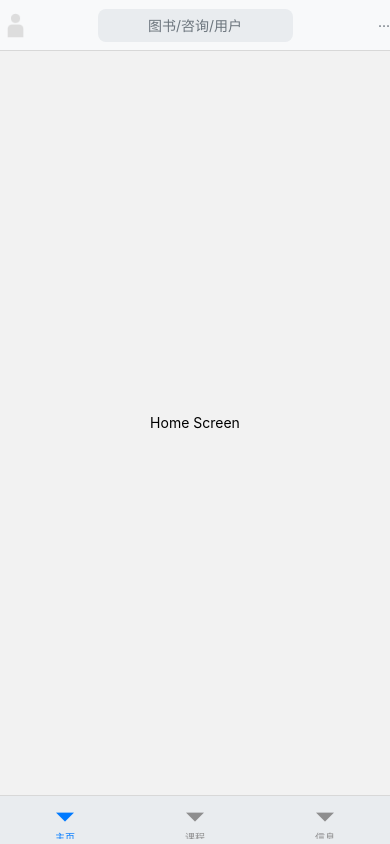
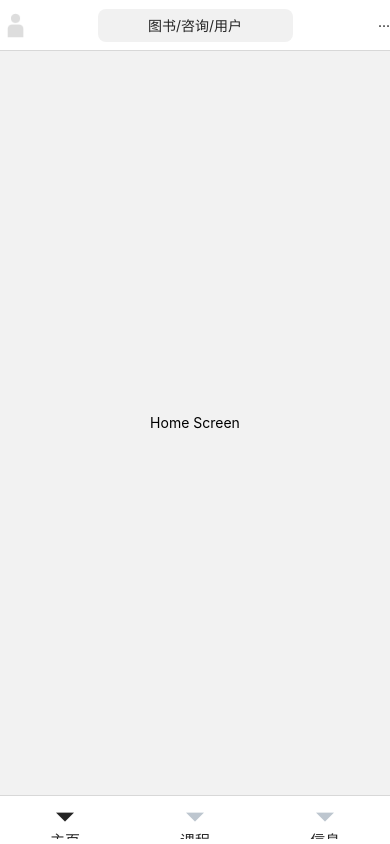
Before and after one commit to Desxiaofeng/mySDUrn, a React Native app: screen /Tab in a window 390 px wide. Built offline with nearby package versions, Linux system fonts and the light colour scheme.

Commit message:
样式更改

```diff
--- a/src/Root.tsx
+++ b/src/Root.tsx
@@ -1,16 +1,17 @@
 import React from 'react';
 import { GestureHandlerRootView } from 'react-native-gesture-handler';
-import { Platform, SafeAreaView } from 'react-native';
+import { Platform, SafeAreaView, Dimensions } from 'react-native';
 import { NavigationContainer } from '@react-navigation/native';
 import { createNativeStackNavigator } from '@react-navigation/native-stack';
+import { useTheme, ThemeProvider } from '@rneui/themed';
 
+import { theme } from './theme';
 import SearchScreen from './screen/navScreen/RecentActivityScreen';
 import RecentActivityScreen from './screen/navScreen/RecentActivityScreen';
 import TabNav from './screen/navScreen/TabNav';
 import SearchTab from './component/nav/SearchTab';
-import ProfileScreen from './screen/mainTabScreen/ProfileScreen';
-import data from './component/data';
-import theme from './theme';
+import { ProfileScreen } from './screen/mainTabScreen/ProfileScreen';
+import data from './data';
 
 //type类型
 export type StackNavParamList = {
@@ -26,11 +27,19 @@ export type TabNavParamList = {
   Message: undefined;
 };
 const Stack = createNativeStackNavigator<StackNavParamList>();
-//Root
+
 function StackNav() : React.JSX.Element {
+
+  const { theme } = useTheme();
+  const screenHeight = Dimensions.get('window').height;
+  const screenWidth = Dimensions.get('window').width;
   return (
     <Stack.Navigator
-      initialRouteName={data.init.tab}    //初始界面
+      initialRouteName={data.init.tab}
+      screenOptions={{
+        headerStyle: { backgroundColor: theme.colors.background },
+        headerTitleStyle: { color: theme.colors.black, fontSize: 18, fontWeight: 'bold' },
+      }}
     >
       <Stack.Screen
         name="Tab"
@@ -41,7 +50,11 @@ function StackNav() : React.JSX.Element {
         name="Search"
         component={SearchScreen}
         options={{
-          headerStyle: { backgroundColor: theme.default.colors.headerBackground },
+          title: '搜索',
+          headerStyle: {
+            backgroundColor: theme.colors.background,
+          },
+          headerTitleAlign: 'center',
           headerTitle: () => <SearchTab />,
         }}
       />
@@ -56,20 +69,25 @@ function StackNav() : React.JSX.Element {
     </Stack.Navigator>
   );
 }
+
 export default function Root(): React.JSX.Element {
   return (
     <>
       {(Platform.OS === 'ios') ? (
         <GestureHandlerRootView style={{ flex: 1 }}>
           <NavigationContainer>
-           <StackNav />
+            <ThemeProvider theme={theme}>
+             <StackNav />
+            </ThemeProvider>
           </NavigationContainer>
         </GestureHandlerRootView>
       ) : (
         <SafeAreaView style={{ flex: 1 }}>
           <GestureHandlerRootView style={{ flex: 1 }}>
             <NavigationContainer>
-             <StackNav />
+              <ThemeProvider theme={theme}>
+               <StackNav />
+              </ThemeProvider>
             </NavigationContainer>
           </GestureHandlerRootView>
         </SafeAreaView>
--- a/src/component/nav/SearchTab.tsx
+++ b/src/component/nav/SearchTab.tsx
@@ -6,9 +6,14 @@ import {
     TextInput,
     Keyboard,
 } from 'react-native';
-import { styles }from '../../style';
+import { useTheme } from '@rneui/themed';
+import { StyleSheet, Platform, Dimensions } from 'react-native';
 
 export default function SearchTab() {
+
+  const { theme } = useTheme();
+  const screenHeight = Dimensions.get('window').height;
+  const screenWidth = Dimensions.get('window').width;
   const inputRef = useRef<TextInput>(null);
   //自动聚焦
   useEffect(() => {
@@ -22,7 +27,16 @@ export default function SearchTab() {
     <TextInput
       ref={inputRef}
       placeholder="请输入关键词"
-        style={styles.searchBar}
+      placeholderTextColor={theme.colors.grey1}
+      style={{
+        backgroundColor: theme.colors.grey0,
+        color: theme.colors.black,
+        fontSize: 14,
+        padding: (Platform.OS === 'ios') ? (screenHeight * 0.012) : (screenHeight * 0.008),
+        width: (Platform.OS === 'ios') ? (screenWidth * 0.5) : (screenWidth * 0.5),
+        borderRadius: 8,
+        alignItems: 'center',
+      }}
       onBlur={Keyboard.dismiss}
     />
   );
--- a/src/component/data.tsx
+++ b/src/data.tsx
@@ -1,5 +1,5 @@
-import {TabNavParamList} from '../Root';
-import {StackNavParamList} from '../Root';
+import {TabNavParamList} from './Root';
+import {StackNavParamList} from './Root';
 const data = {
     user:{
         name: '喜羊羊',
--- a/src/screen/mainTabScreen/ProfileScreen.tsx
+++ b/src/screen/mainTabScreen/ProfileScreen.tsx
@@ -1,13 +1,26 @@
 import React from 'react';
-import {
-    View,
-    Text,
-} from 'react-native';
+import { View, Text, StyleSheet } from 'react-native';
+import { Button, useTheme, useThemeMode } from '@rneui/themed';
 
-export default function ProfileScreen(): React.JSX.Element {
-    return (
-        <View style={{ flex: 1, justifyContent: 'center', alignItems: 'center' }}>
-            <Text>Profile Screen</Text>
-        </View>
-    );
+// 创建主题
+export function ProfileScreen() {
+
+  const { mode, setMode } = useThemeMode();
+  const { theme } = useTheme();
+  return (
+    <View style={[styles.container, { backgroundColor: theme.colors.background }]}>
+      <Text style={{ color: theme.colors.white, marginBottom: 20 }}>
+        Current Mode: {mode}
+      </Text>
+      <Button title="Dark" onPress={()=>{setMode('dark')}} />
+      <Button title="Light" onPress={()=>{setMode('light')}} />
+    </View>
+  );
 }
+const styles = StyleSheet.create({
+  container: {
+    flex: 1,
+    justifyContent: 'center',
+    alignItems: 'center',
+  },
+});
--- a/src/screen/navScreen/TabNav.tsx
+++ b/src/screen/navScreen/TabNav.tsx
@@ -6,6 +6,7 @@ import {
   TouchableWithoutFeedback,
   Alert,
   Dimensions,
+  Platform,
 } from 'react-native';
 import { useNavigation } from '@react-navigation/native';
 import { NativeStackNavigationProp } from '@react-navigation/native-stack';
@@ -16,24 +17,27 @@ import MessageScreen from '../../screen/mainTabScreen/MessageScreen';
 import HomeScreen from '../../screen/mainTabScreen/HomeScreen';
 // import UserHeadCenter from '../../component/mainTab/UserHeadCenter';
 import { TabNavParamList, StackNavParamList} from '../../Root';
-import { styles, customTheme, screenHeight }from '../../style';
-import data from '../../component/data';
+import { useTheme } from '@rneui/themed';
+import data from '../../data';
 
 const Tab = createBottomTabNavigator<TabNavParamList>();
 
 export default function TabNav(): React.JSX.Element {
+    const screenHeight = Dimensions.get('window').height;
+    const screenWidth = Dimensions.get('window').width;
+    const { theme } = useTheme();
     const navigation = useNavigation<NativeStackNavigationProp<StackNavParamList>>();
     const [isPoem, setIsPoem] = useState(true);
     const [menuVisible, setMenuVisible] = useState({
       home: false,
       curriculum: false
     });
-    const toggleMenu = (menuKey: keyof typeof menuVisible, visible: boolean) => {
-      setMenuVisible((prev) => ({
-        ...prev,
-        [menuKey]: visible,
-      }));
-    };
+    // const toggleMenu = (menuKey: keyof typeof menuVisible, visible: boolean) => {
+    //   setMenuVisible((prev) => ({
+    //     ...prev,
+    //     [menuKey]: visible,
+    //   }));
+    // };
     const menuItems = {
       home: [
         { label: '近期活动', onPress: () => navigation.navigate('Recent') },
@@ -50,9 +54,23 @@ export default function TabNav(): React.JSX.Element {
         <Tab.Navigator
           initialRouteName={data.init.home}
           screenOptions={{
-            headerStyle: { backgroundColor: customTheme.colors.headerBackground },
-            headerTitleStyle: { fontSize: 18, fontWeight: 'bold' },
-            tabBarStyle: { backgroundColor: customTheme.colors.tabBarBackground },
+            headerStyle: { backgroundColor: theme.colors.background },
+            headerTitleStyle: { color: theme.colors.black, fontSize: 18, fontWeight: 'bold' },
+            tabBarStyle: { backgroundColor: theme.colors.background },
+            tabBarLabelStyle: { // 设置 tabBar 中文字的样式
+              fontSize: 15,
+              color: theme.colors.black,
+              fontWeight: '500',
+            },
+            // tabBarIcon: ({ color, size }) => ( // 自定义图标样式
+            //   <Icon
+            //     name="home" // 根据需要替换图标的名称
+            //     size={size || 24}
+            //     color={color || theme.colors.black}
+            //   />
+            // ),
+            tabBarActiveTintColor: theme.colors.black, // 激活状态下的文字和图标颜色
+            tabBarInactiveTintColor: theme.colors.grey4, // 非激活状态下的文字和图标颜色
           }}
         >
           <Tab.Screen
@@ -60,7 +78,13 @@ export default function TabNav(): React.JSX.Element {
             component={HomeScreen}
             options={{
               title: '主页',
-              headerStyle: styles.headerHome,
+              headerStyle: {
+                flex: 1,
+                justifyContent: 'center', // 垂直居中
+                alignItems: 'center', // 水平居中
+                backgroundColor: theme.colors.background,
+                height: (Platform.OS === 'ios') ? (screenHeight * 0.12) : (screenHeight * 0.06),
+              },
               headerTitleAlign: 'center',
               headerTitleContainerStyle: {
                 left: 0,
@@ -69,12 +93,18 @@ export default function TabNav(): React.JSX.Element {
               headerTitle: () => (
                 <TouchableOpacity
                   style={[
-                    styles.searchBar,
-                    { backgroundColor: customTheme.colors.searchBarBackground },
+                    {
+                      backgroundColor: theme.colors.grey0,
+                      padding: (Platform.OS === 'ios') ? (screenHeight * 0.012) : (screenHeight * 0.008),
+                      width: (Platform.OS === 'ios') ? (screenWidth * 0.5) : (screenWidth * 0.5),
+                      borderRadius: 8,
+                      alignItems: 'center', // 使内容居中对齐
+                    },
+                    { backgroundColor: theme.colors.grey0 },
                   ]}
                   onPress={() => navigation.navigate('Search')}
                 >
-                  <Text style={{ color: customTheme.colors.searchBarText }}>图书/咨询/用户</Text>
+                  <Text style={{ color: theme.colors.black }}>图书/咨询/用户</Text>
                 </TouchableOpacity>
               ),
               headerLeft: UserHead,
@@ -87,7 +117,7 @@ export default function TabNav(): React.JSX.Element {
                 //       onPress={() => toggleMenu('home', true)}
                 //       style={style.cdots}
                 //     >
-                      <Text style={{ color: customTheme.colors.cdotsText }}>···</Text>
+                      <Text style={{ color: theme.colors.black }}>···</Text>
                 //     </TouchableOpacity>
                 //   }
                 //   contentStyle={style.menuHome}
@@ -111,11 +141,22 @@ export default function TabNav(): React.JSX.Element {
             component={CurriculumScreen}
             options={{
               title: '课程',
-              headerStyle: styles.headerOther,
+              headerStyle: {
+                flex: 1,
+                justifyContent: 'center', // 垂直居中
+                alignItems: 'center', // 水平居中
+                backgroundColor: theme.colors.background,
+                height: (Platform.OS === 'ios') ? (screenHeight * 0.12) : (screenHeight * 0.06),
+              },
               headerTitle: () => (
                 <View>
                   <TouchableWithoutFeedback onPress={() => setIsPoem(!isPoem)}>
-                    <Text style={[styles.title, { color: customTheme.colors.titleText }]}>
+                    <Text style={[{
+                        fontSize: 18, // 动态缩放字体大小
+                        fontWeight: 'bold', // 加粗字体
+                        color: theme.colors.black, // 黑色文字
+                      },
+                      { color: theme.colors.black }]}>
                       {isPoem ? data.poem.winter : data.user.name}
                     </Text>
                   </TouchableWithoutFeedback>
@@ -131,7 +172,7 @@ export default function TabNav(): React.JSX.Element {
                 //       onPress={() => toggleMenu('curriculum', true)}
                 //       style={style.cdots}
                 //     >
-                      <Text style={{ color: customTheme.colors.cdotsText }}>···</Text>
+                      <Text style={{ color: theme.colors.black }}>···</Text>
                 //     </TouchableOpacity>
                 //   }
                 //   contentStyle={style.menuOther}
@@ -155,7 +196,13 @@ export default function TabNav(): React.JSX.Element {
             component={MessageScreen}
             options={{
               title: '信息',
-              headerStyle: styles.headerOther,
+              headerStyle: {
+                flex: 1,
+                justifyContent: 'center', // 垂直居中
+                alignItems: 'center', // 水平居中
+                backgroundColor: theme.colors.background,
+                height: (Platform.OS === 'ios') ? (screenHeight * 0.12) : (screenHeight * 0.06),
+              },
               headerTitle: '信息',
               headerTitleAlign: 'center',
             }}
--- a/src/style.tsx
+++ /dev/null
@@ -1,50 +0,0 @@
-import { StyleSheet, Platform, Dimensions } from 'react-native';
-import { moderateScale, scale } from 'react-native-size-matters';
-import theme from "./theme";
-
-export const customTheme = theme.default;
-export const screenHeight = Dimensions.get('window').height;
-export const screenWidth = Dimensions.get('window').width;
-export const styles = StyleSheet.create({
-  headerHome: {
-    flex: 1,
-    justifyContent: 'center', // 垂直居中
-    alignItems: 'center', // 水平居中
-    backgroundColor: customTheme.colors.headerBackground,
-    height: (Platform.OS === 'ios') ? (screenHeight * 0.12) : (screenHeight * 0.06),
-  },
-  headerOther: {
-    flex: 1,
-    justifyContent: 'center', // 垂直居中
-    alignItems: 'center', // 水平居中
-    backgroundColor: customTheme.colors.headerBackground,
-    height: (Platform.OS === 'ios') ? (screenHeight * 0.12) : (screenHeight * 0.06),
-  },
-  title: {
-    fontSize: moderateScale(16), // 动态缩放字体大小
-    fontWeight: 'bold', // 加粗字体
-    color: customTheme.colors.titleText, // 黑色文字
-  },
-  searchBar: {
-    backgroundColor: customTheme.colors.searchBarBackground,
-    padding: (Platform.OS === 'ios') ? (screenHeight * 0.012) : (screenHeight * 0.008),
-    width: (Platform.OS === 'ios') ? (screenWidth * 0.5) : (screenWidth * 0.5),
-    borderRadius: 8,
-    alignItems: 'center', // 使内容居中对齐
-  },
-  cdots: {
-    paddingHorizontal: 10,
-    paddingVertical: 5,
-    borderWidth: 1, // 可选：添加边框
-    borderColor: 'transparent', // 边框颜色透明
-    backgroundColor: 'transparent', // 背景色透明
-  },
-//   menuHome:{
-//     backgroundColor: customTheme.colors.headerBackground,
-//     marginTop: (Platform.OS === 'ios') ? (screenHeight * 0.024) : (screenHeight * 0.024),
-//   },
-//   menuOther:{
-//     backgroundColor: customTheme.colors.headerBackground,
-//     marginTop: (Platform.OS === 'ios') ? (screenHeight * 0.024) : (screenHeight * 0.08),
-//   },
-});
--- a/src/theme.tsx
+++ b/src/theme.tsx
@@ -1,16 +1,57 @@
-const theme = {
-    default:{
-    myOwnProperty: true, // 自定义属性
-    colors: {
-        headerBackground: '#f8f9fa', // 提取 header 背景色
-        tabBarBackground: '#e9ecef', // 提取 tabBar 背景色
-        searchBarBackground: '#e9ecef', // 提取搜索栏背景色
-        searchBarText: '#6c757d', // 提取搜索栏文本颜色
-        cdotsText: '#6c757d', // 提取菜单按钮 (···) 颜色
-        titleText: '#000', // 提取标题文本颜色
-    },
-    dark:{},
-    //Adding
-}};
+import { createTheme } from '@rneui/themed';
+import { StyleSheet, Platform, Dimensions } from 'react-native';
 
-export default theme;
+export const screenHeight = Dimensions.get('window').height;
+export const screenWidth = Dimensions.get('window').width;
+export const theme = createTheme({
+  lightColors:{
+    primary: "#2089dc",
+    secondary: "#ca71eb",
+    background: "#ffffff",
+    white: "#ffffff",
+    black: "#242424",
+    grey0: '#F1F1F1',
+    grey1: "#43484d",
+    grey2: "#5e6977",
+    grey3: "#86939e",
+    grey4: "#bdc6cf",
+    grey5: "#e1e8ee",
+    greyOutline: "#bbb",
+    searchBg: "#303337",
+    success: "#52c41a",
+    warning: "#faad14",
+    error: "#ff190c",
+    disabled: "hsl(208, 8%, 90%)",
+  },
+  darkColors: {
+    primary: "#439ce0",
+    secondary: "#aa49eb",
+    background: "#292421",
+    white: "#242424",
+    black: "#ffffff",
+    grey0: '#4D4D4D',
+    grey1: "#e1e8ee",
+    grey2: "#bdc6cf",
+    grey3: "#86939e",
+    grey4: "#5e6977",
+    grey5: "#43484d",
+    greyOutline: "#303337",
+    searchBg: "#439946",
+    success: "#52c41a",
+    warning: "#cfbe27",
+    error: "#bf2c24",
+    disabled: "hsl(208, 8%, 90%)",
+  },
+  mode: 'light', // 默认为亮色模式
+  components: {
+    Button: (props, theme) => ({
+      buttonStyle: {
+        backgroundColor: theme.colors.primary, // 使用主题中的 primary 颜色
+        padding: 12,
+      },
+      titleStyle: {
+        color: theme.colors.black, // 根据主题设置按钮文字颜色
+      },
+    }),
+  },
+});
```
Also changed, not shown: src/z-style.tsx (added, +25 -0 lines). Lines whose indentation alone changed are shown as unchanged.
